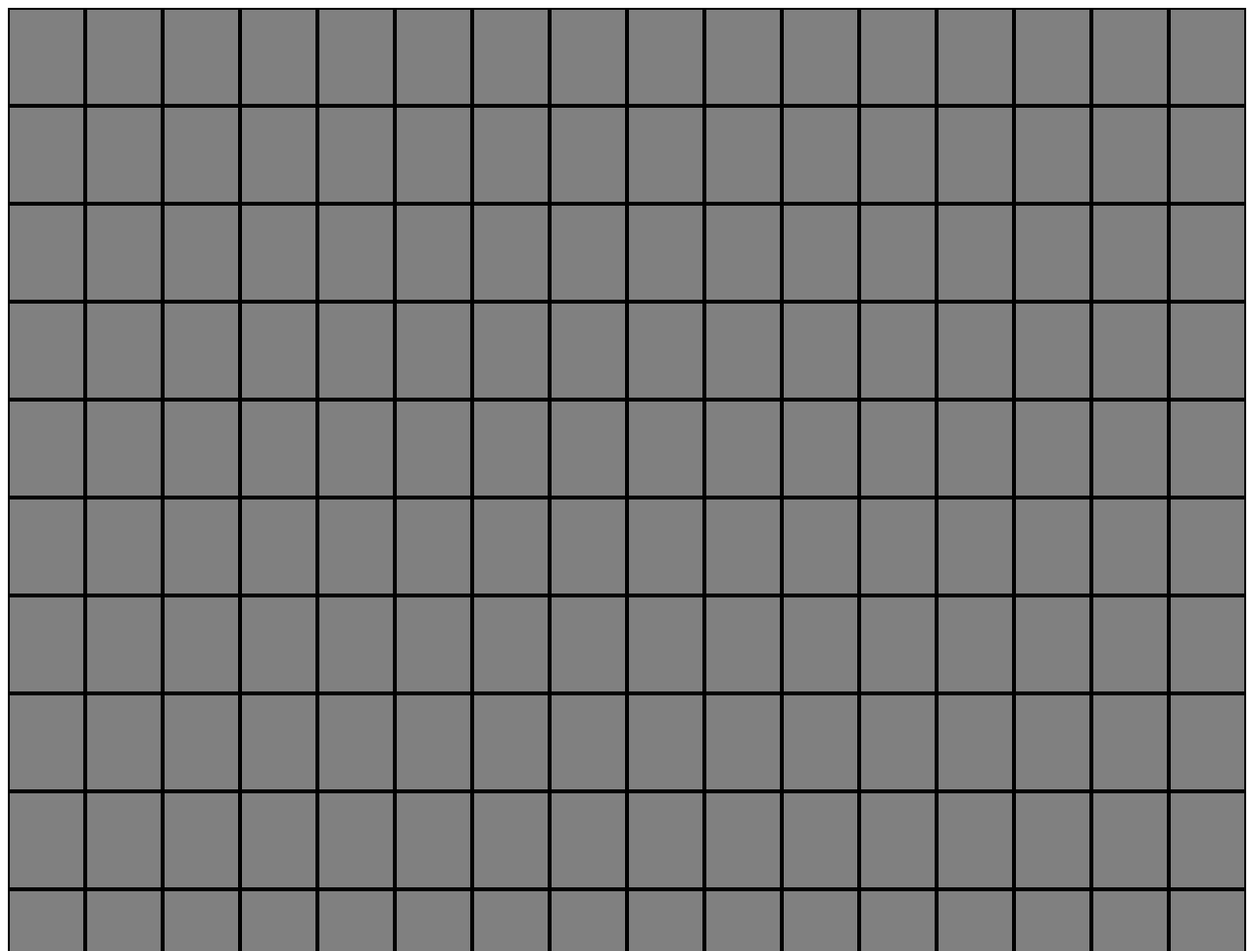
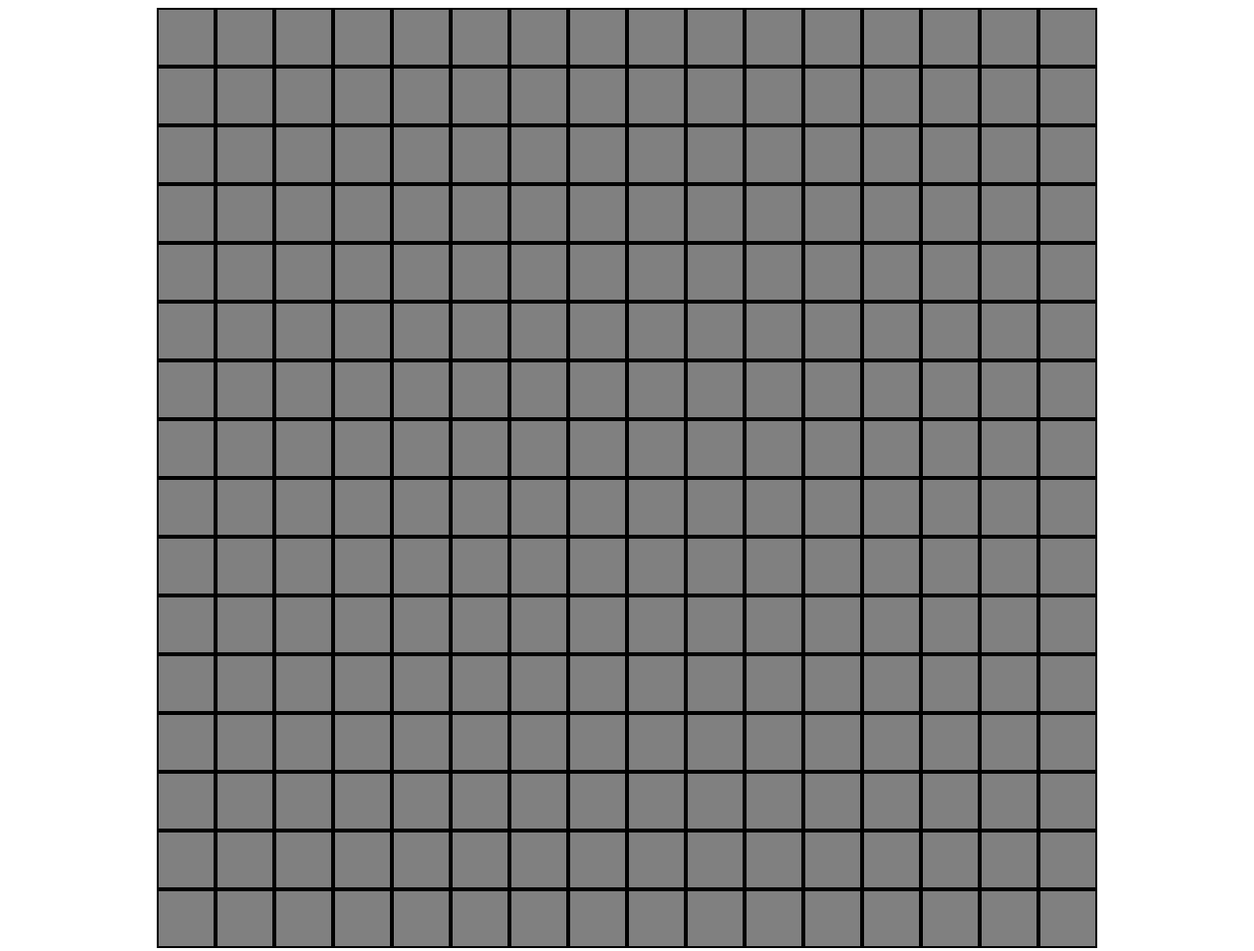
Before and after one commit to SVENTRIPIKAL/Odin-Etch-A-Sketch, a plain HTML site: page index.html in a window 1280 px wide. Shown: the top 971 px of the page at 98% size. Drawn offline with Linux system fonts and the light colour scheme.

Commit message:
Center containers & resize squares

```diff
--- a/style/style.css
+++ b/style/style.css
@@ -1,14 +1,22 @@
 .container {
     display: flex;
+    width: 960px;
 }
 
 .square {
+    flex: 1;
+    height: 60px;
     background: grey;
-    width: 100px;
-    height: 100px;
     border: 2px solid black;
 }
 
 * {
     box-sizing: border-box;
 }
+
+body {
+    display: flex;
+    flex-direction: column;
+    justify-content: center;
+    align-items: center;
+}
```
